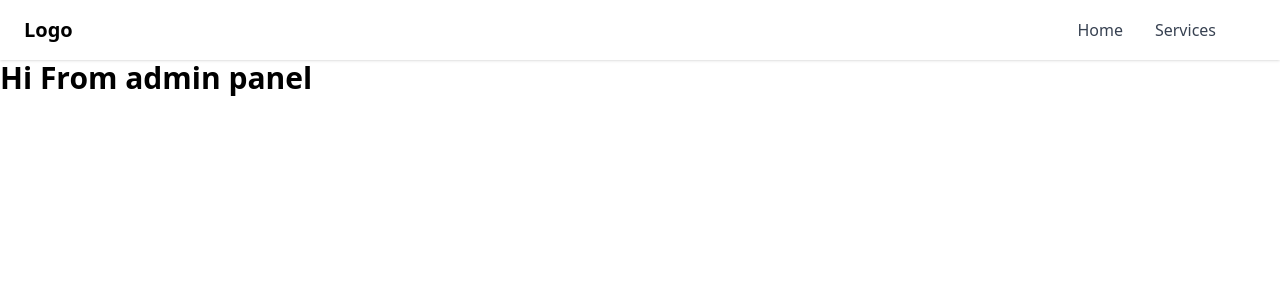
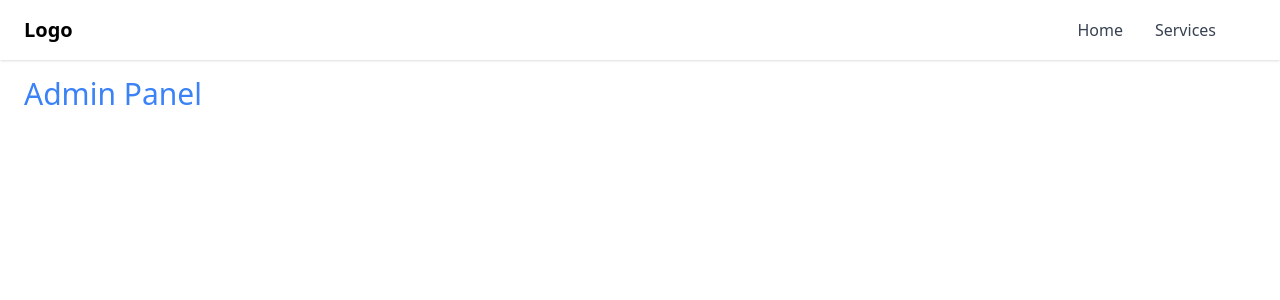
Before and after one commit to averrois/Digital-Zone, a Vue app in the folder client/admin/: page / in a window 1280 px wide. Shown: the top 300 px of the page. Built offline with nearby package versions, Linux system fonts and the light colour scheme.

Commit message:
wip: working on admin UI

```diff
--- a/client/admin/src/views/HomeView.vue
+++ b/client/admin/src/views/HomeView.vue
@@ -1,3 +1,5 @@
 <template>
-  <h2 class="text-3xl font-bold tet-blue-500">Hi From admin panel</h2>
+  <div class="container  mx-auto px-6 py-4">
+    <h2 class="text-3xl font-medium text-blue-500">Admin Panel</h2>
+  </div>
 </template>
```
